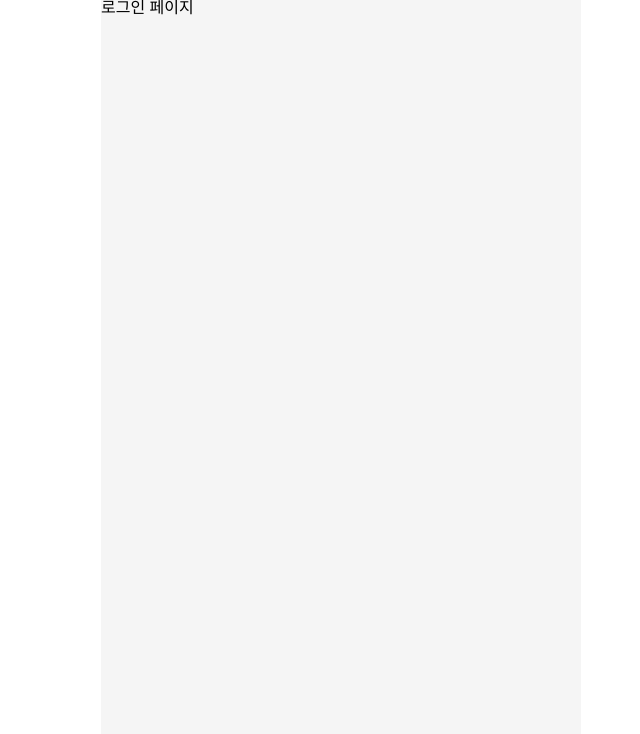
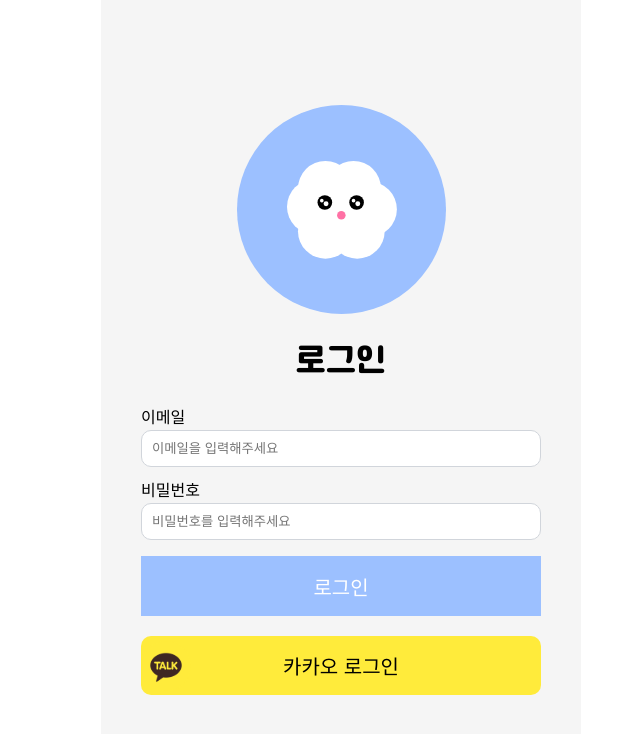
Before and after one commit to FRONT-END-BOOTCAMP-PLUS-3/moongchija, a Next.js app: page /login in a window 1280 px wide. Shown: the top 734 px of the page, without its empty margins (299-939 px from the left). Built offline with nearby package versions, Linux system fonts and the light colour scheme; a web font is replaced by a local one.

Commit message:
[style] login 페이지 UI 생성

```diff
--- /dev/null
+++ b/app/login/login.module.scss
@@ -0,0 +1,35 @@
+.container {
+  width: 100%;
+  height: 100vh;
+  display: flex;
+  flex-direction: column;
+  justify-content: center;
+  align-items: center;
+}
+.kakaoLoginContainer {
+  display: flex;
+  justify-content: center;
+  margin-top: 20px;
+}
+
+.kakaoLoginBtn {
+  width: 400px;
+  padding: 15px;
+  background-color: #ffeb3b;
+  border: none;
+  border-radius: 10px;
+  cursor: pointer;
+  display: flex;
+  justify-content: center;
+  align-items: center;
+  text-align: center;
+
+  position: relative;
+
+  font-size: var(--font-size-md);
+}
+
+.kakaoLogo {
+  position: absolute;
+  left: 0px;
+}
--- a/app/login/page.tsx
+++ b/app/login/page.tsx
@@ -1,5 +1,29 @@
+"use client";
+
+import Image from "next/image";
+import styles from "./login.module.scss";
+import LoginForm from "./_components/LoginForm";
+import LogoWithTitle from "./_components/LogoWithTitle";
+
 const LoginPage = () => {
-  return <div> 로그인 페이지</div>;
+  return (
+    <div className={styles.container}>
+      <LogoWithTitle />
+      <LoginForm />
+      <div className={styles["kakaoLoginContainer"]}>
+        <button className={styles["kakaoLoginBtn"]}>
+          <Image
+            src={"/images/logos/kakao-logo.svg"}
+            alt="카카오 로고"
+            width={50}
+            height={50}
+            className={styles["kakaoLogo"]}
+          />
+          카카오 로그인
+        </button>
+      </div>
+    </div>
+  );
 };
 
 export default LoginPage;
```
